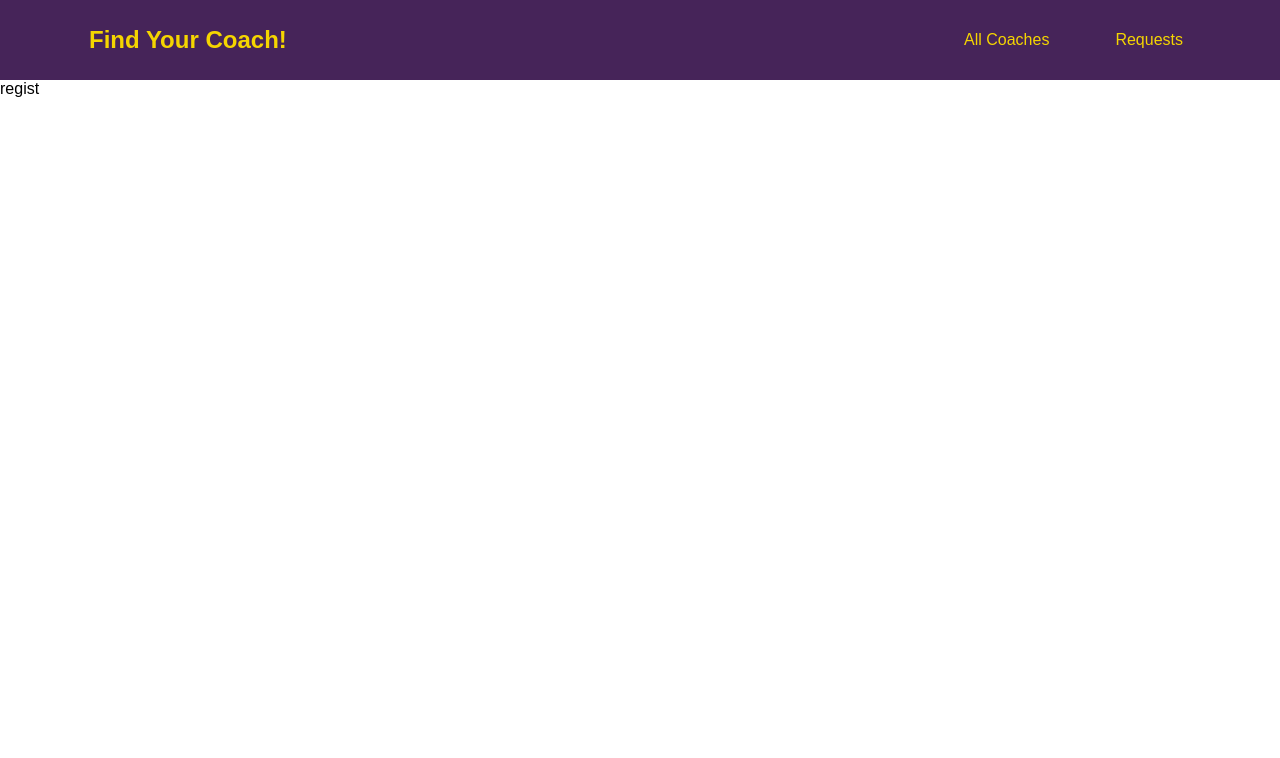
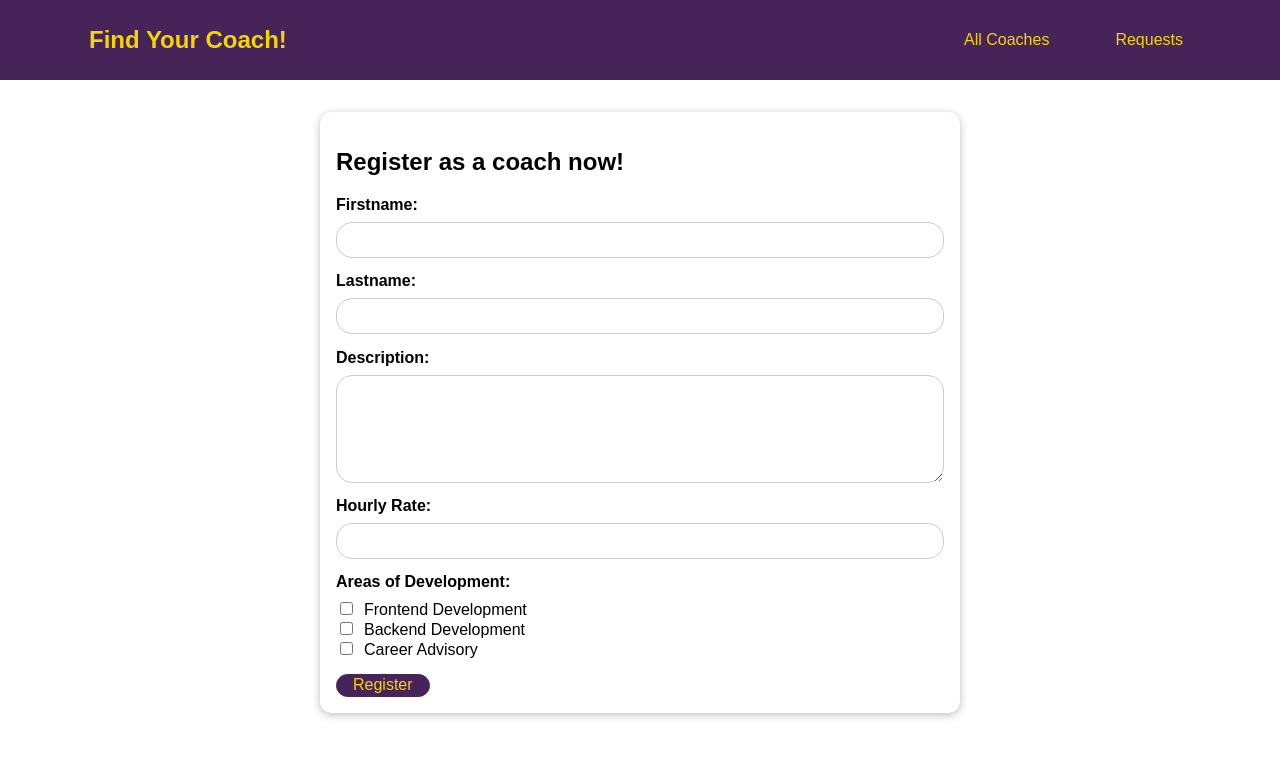
Before and after one commit to liliyavoloshina/couch-finder, a Vue app: page /register in a window 1280 px wide. Shown: the top 758 px of the page. Built offline with nearby package versions, Linux system fonts and the light colour scheme; a web font is replaced by a local one.

Commit message:
created register coach page

```diff
--- /dev/null
+++ b/src/components/coaches/CoachForm.vue
@@ -0,0 +1,159 @@
+<template>
+  <form @submit.prevent="submitForm">
+    <div class="form-control">
+      <label for="firstname">Firstname:</label>
+      <input
+        v-model.trim="firstName"
+        type="text"
+        id="firstname"
+        name="firstname"
+      />
+    </div>
+    <div class="form-control">
+      <label for="lastname">Lastname:</label>
+      <input
+        v-model.trim="lastName"
+        type="text"
+        id="lastname"
+        name="lastname"
+      />
+    </div>
+    <div class="form-control">
+      <label for="description">Description:</label>
+      <textarea
+        v-model.trim="description"
+        name="description"
+        id="description"
+        rows="5"
+      ></textarea>
+    </div>
+    <div class="form-control">
+      <label for="rate">Hourly Rate:</label>
+      <input v-model.number="rate" type="number" id="rate" name="rate" />
+    </div>
+    <div class="form-control">
+      <h3>Areas of Development:</h3>
+      <div>
+        <input
+          v-model="areas"
+          type="checkbox"
+          name="frontend"
+          id="frontend"
+          value="frontend"
+        />
+        <label for="frontend">Frontend Development</label>
+      </div>
+      <div>
+        <input
+          v-model="areas"
+          type="checkbox"
+          name="backend"
+          id="backend"
+          value="backend"
+        />
+        <label for="backend">Backend Development</label>
+      </div>
+      <div>
+        <input
+          v-model="areas"
+          type="checkbox"
+          name="career"
+          id="career"
+          value="career"
+        />
+        <label for="career">Career Advisory</label>
+      </div>
+    </div>
+    <base-button>Register</base-button>
+  </form>
+</template>
+
+<script>
+export default {
+  name: 'CoachForm',
+  emits: ['save-data'],
+  data() {
+    return {
+      firstName: '',
+      lastName: '',
+      description: '',
+      rate: null,
+      areas: []
+    }
+  },
+  methods: {
+    submitForm() {
+      const formData = {
+        firstName: this.firstName,
+        lastName: this.lastName,
+        description: this.description,
+        rate: this.rate,
+        areas: this.areas
+      }
+
+      this.$emit('save-data', formData)
+    }
+  }
+}
+</script>
+
+<style lang="scss" scoped>
+@import '@/assets/variables';
+.form-control {
+  margin: 0.9rem 0;
+}
+
+label {
+  font-weight: bold;
+  display: block;
+  margin-bottom: 0.5rem;
+}
+
+input[type='checkbox'] + label {
+  font-weight: normal;
+  display: inline;
+  margin: 0 0 0 0.5rem;
+}
+
+input,
+textarea {
+  display: block;
+  width: 100%;
+  border: 1px solid #ccc;
+  border-radius: 1rem;
+  font-size: 16px;
+  padding: .5rem;
+  font-family: inherit;
+}
+
+input:focus,
+textarea:focus {
+  background-color: #f0e6fd;
+  outline: none;
+  border-color: $base-dark-color;
+}
+
+input[type='checkbox'] {
+  display: inline;
+  width: auto;
+  border: none;
+}
+
+input[type='checkbox']:focus {
+  outline: $base-dark-color solid 1px;
+}
+
+h3 {
+  margin: 0.5rem 0;
+  font-size: 1rem;
+}
+
+.invalid label {
+  color: red;
+}
+
+.invalid input,
+.invalid textarea {
+  border: 1px solid red;
+}
+</style>
--- a/src/pages/coaches/CoachList.vue
+++ b/src/pages/coaches/CoachList.vue
@@ -6,7 +6,7 @@
     <base-card>
       <div class="controls">
         <base-button mode="outline">refresh</base-button>
-        <base-button link :toLink="{ name: 'CoachRegistration' }"
+        <base-button v-if="!isCoach" link :toLink="{ name: 'CoachRegistration' }"
           >register as coach</base-button
         >
       </div>
@@ -40,7 +40,7 @@ export default {
   computed: {
     filteredCoaches() {
       const coaches = this.$store.getters['coaches/coaches']
-      return coaches.filter(coach => {
+      return coaches.filter((coach) => {
         if (this.activeFilters.frontend && coach.areas.includes('frontend')) {
           return true
         }
@@ -55,6 +55,9 @@ export default {
     },
     hasCoaches() {
       return this.$store.getters['coaches/hasCoaches']
+    },
+    isCoach() {
+      return this.$store.getters['coaches/isCoach']
     }
   },
   methods: {
--- a/src/pages/coaches/CoachRegistration.vue
+++ b/src/pages/coaches/CoachRegistration.vue
@@ -1,3 +1,22 @@
 <template>
-  regist
+  <section>
+    <base-card>
+      <h2>Register as a coach now!</h2>
+      <CoachForm @save-data="registerCoach" />
+    </base-card>
+  </section>
 </template>
+
+<script>
+import CoachForm from '@/components/coaches/CoachForm'
+export default {
+  name: 'CoachRegistration',
+  components: { CoachForm },
+  methods: {
+    registerCoach(formData) {
+      this.$store.dispatch('coaches/addCoach', formData)
+      this.$router.replace({ name: 'Home' })
+    }
+  }
+}
+</script>
--- a/src/store/index.js
+++ b/src/store/index.js
@@ -3,7 +3,17 @@ import { createStore } from 'vuex'
 import coaches from '@/store/modules/coaches/index'
 
 const store = createStore({
-  modules: { coaches}
+  modules: { coaches},
+  state() {
+    return {
+      userId: 'c3'
+    }
+  },
+  getters: {
+    userId(state) {
+      return state.userId
+    }
+  }
 })
 
 export default store
--- a/src/store/modules/coaches/actions.js
+++ b/src/store/modules/coaches/actions.js
@@ -1,3 +1,14 @@
 export default {
+  addCoach(context, data) {
+    const coachData = {
+      id: context.rootGetters.userId,
+      firstName: data.firstName,
+      lastName: data.lastName,
+      areas: data.areas,
+      description: data.description,
+      hourlyRate: data.rate
+    }
 
+    context.commit('addCoach', coachData)
+  }
 }
--- a/src/store/modules/coaches/getters.js
+++ b/src/store/modules/coaches/getters.js
@@ -4,5 +4,10 @@ export default {
   },
   hasCoaches(state) {
     return state.coaches && state.coaches.length > 0 ? true : false
+  },
+  isCoach(_, getters, _2, rootGetters) {
+    const coaches = getters.coaches
+    const userId = rootGetters.userId
+    return coaches.some(coach => coach.id === userId)
   }
 }
--- a/src/store/modules/coaches/mutations.js
+++ b/src/store/modules/coaches/mutations.js
@@ -1,3 +1,5 @@
 export default {
-
+  addCoach(state, payload) {
+    state.coaches.push(payload)
+  }
 }
```
